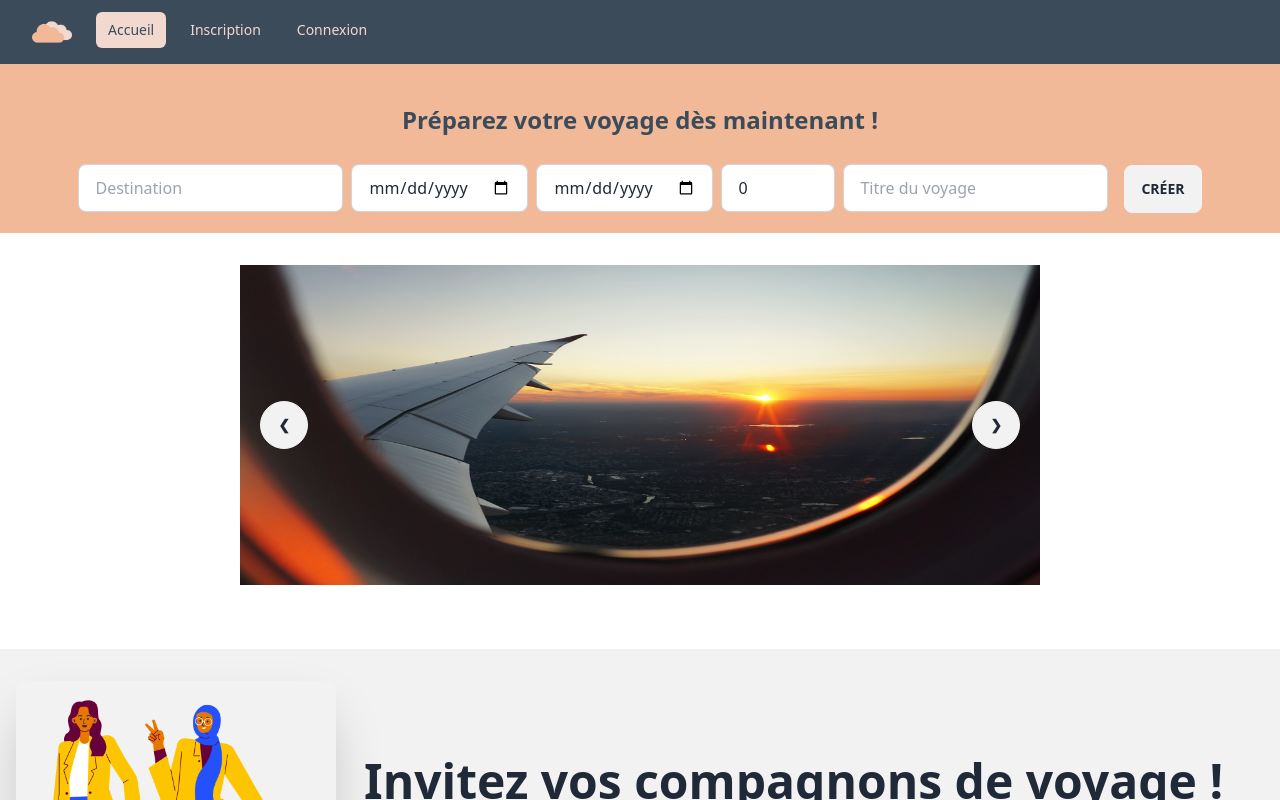
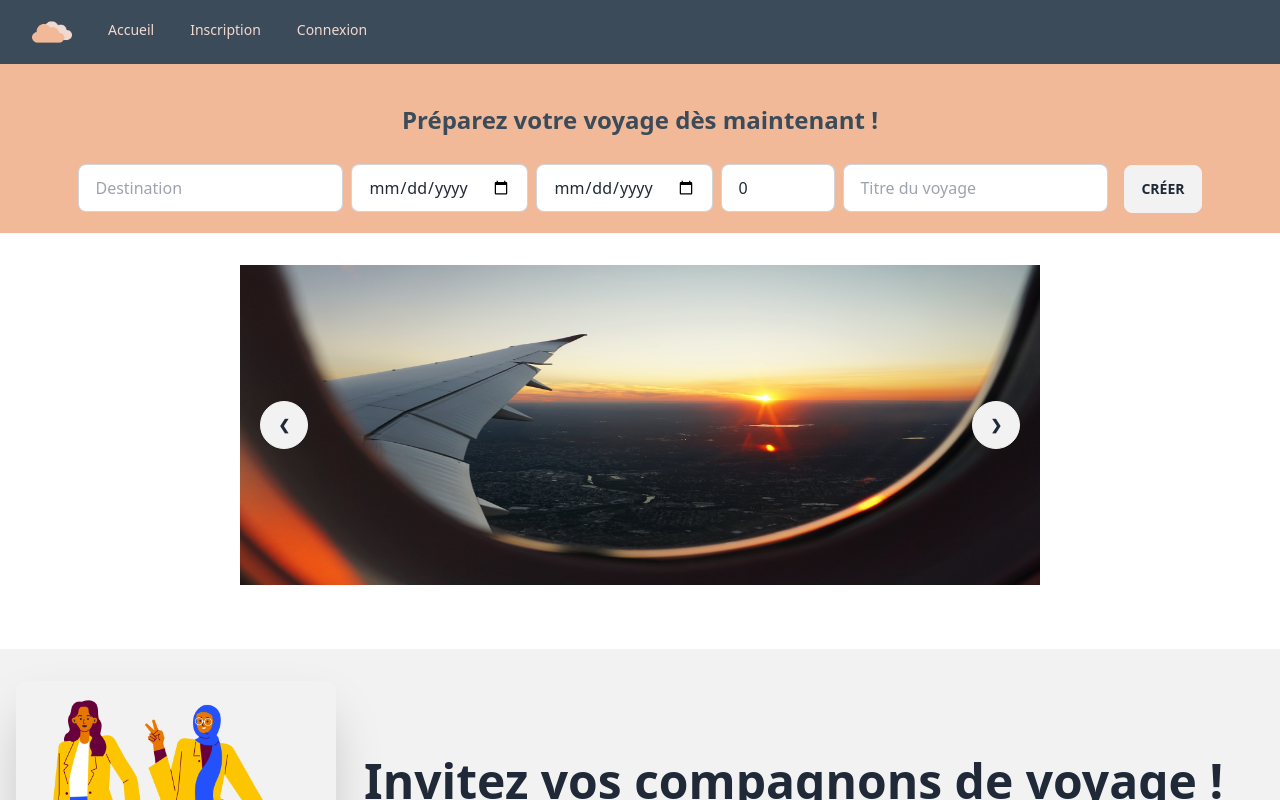
Before and after one commit to laurafeugene/site-voyage-front, a React (Vite) app: page / in a window 1280 px wide. Shown: the top 800 px of the page. Built offline with nearby package versions, Linux system fonts and the light colour scheme.

Commit message:
refactor: deleted link to parametres in avatar menu

```diff
--- a/src/components/App/Header/Header.tsx
+++ b/src/components/App/Header/Header.tsx
@@ -23,18 +23,18 @@ function Header() {
     dispatch(setIsLogged(true));
   }
 
-  let navigation = [{ name: 'Accueil', href: '/', current: true }];
+  let navigation = [{ name: 'Accueil', href: '/' }];
   if (isLogged) {
     navigation = [
-      { name: 'Accueil', href: '/', current: true },
-      { name: 'Mes voyages', href: '/voyages', current: false },
-      { name: 'Mon compte', href: `/mon-compte`, current: false },
+      { name: 'Accueil', href: '/' },
+      { name: 'Mes voyages', href: '/voyages' },
+      { name: 'Mon compte', href: `/mon-compte` },
     ];
   } else {
     navigation = [
-      { name: 'Accueil', href: '/', current: true },
-      { name: 'Inscription', href: '/inscription', current: false },
-      { name: 'Connexion', href: '/connexion', current: false },
+      { name: 'Accueil', href: '/' },
+      { name: 'Inscription', href: '/inscription' },
+      { name: 'Connexion', href: '/connexion' },
     ];
   }
 
@@ -176,19 +176,6 @@ function Header() {
                         <Menu.Item>
                           {({ active }) => (
                             <NavLink
-                              to="/parametres"
-                              className={classNames(
-                                active ? 'bg-gray-100' : '',
-                                'block px-4 py-2 text-sm text-gray-700'
-                              )}
-                            >
-                              Paramètres
-                            </NavLink>
-                          )}
-                        </Menu.Item>
-                        <Menu.Item>
-                          {({ active }) => (
-                            <NavLink
                               to="/connexion"
                               onClick={handleLogout}
                               className={classNames(
```
